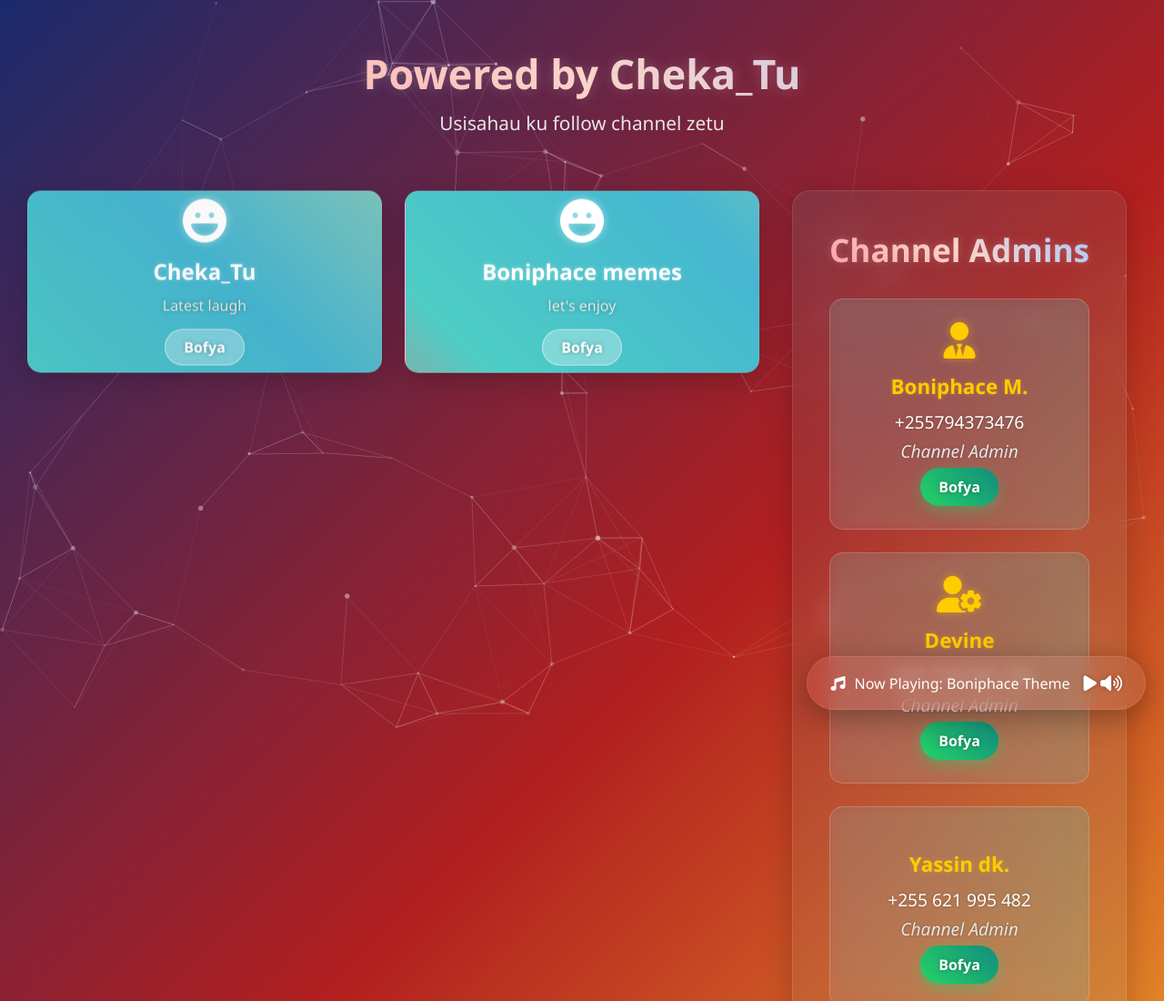
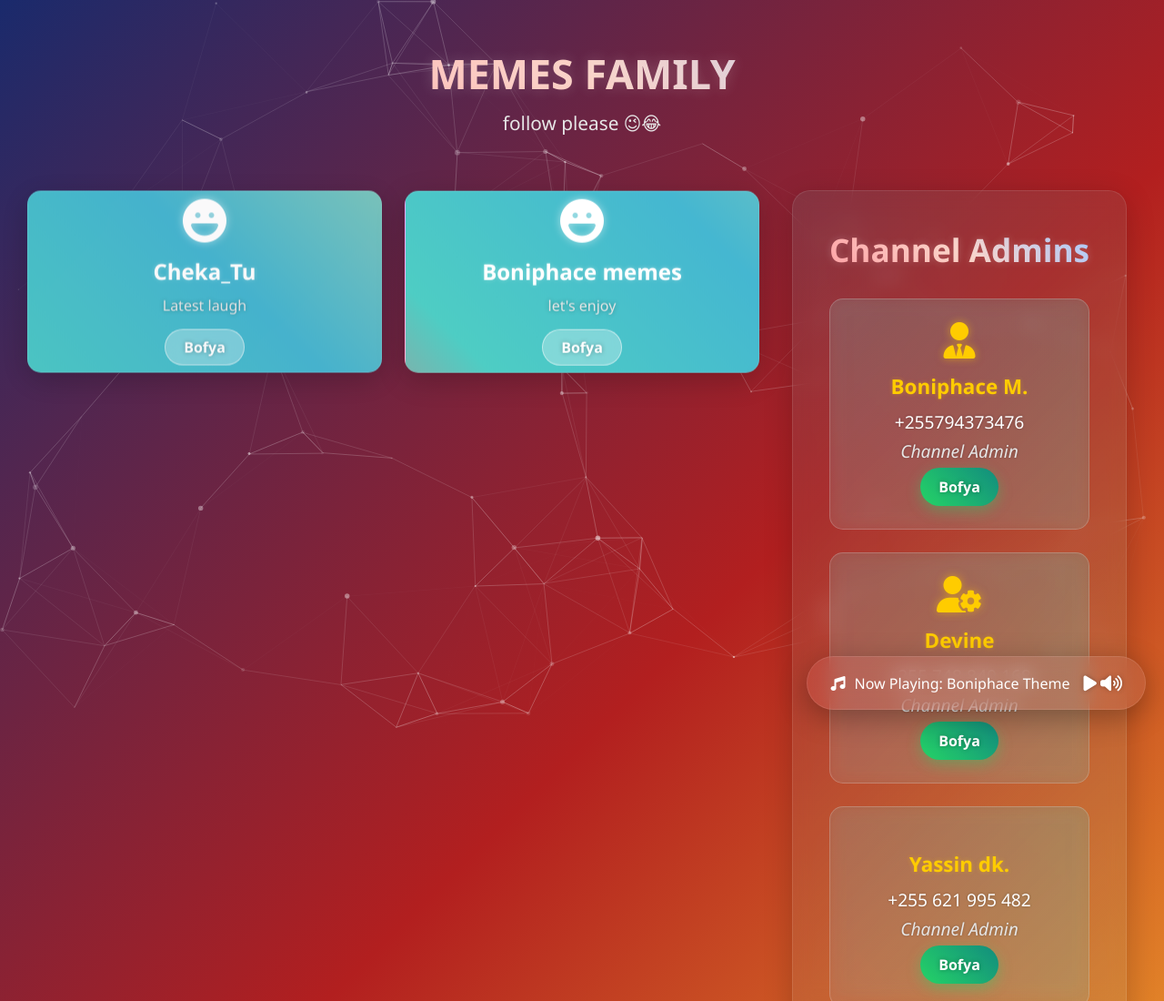
Before and after one commit to boniphacebrave/Cheka_Tu2, a plain HTML site: page index.html in a window 1280 px wide. Shown: the top 1100 px of the page at 91% size. Drawn offline with nearby package versions, Linux system fonts and the light colour scheme.

Commit message:
Update index.html

```diff
--- a/index.html
+++ b/index.html
@@ -3,7 +3,7 @@
 <head>
     <meta charset="UTF-8">
     <meta name="viewport" content="width=device-width, initial-scale=1.0">
-    <title>Cheka_Tu - Family</title>
+    <title>MEMES - FAMILY</title>
     <link rel="stylesheet" href="https://cdnjs.cloudflare.com/ajax/libs/font-awesome/6.4.0/css/all.min.css">
     <style>
         * {
@@ -429,8 +429,8 @@
     <!-- Main Content -->
     <div id="main-content">
         <div class="header">
-            <h1>Powered by Cheka_Tu</h1>
-            <p>Usisahau ku follow channel zetu</p>
+            <h1>MEMES FAMILY</h1>
+            <p>follow please 😉😂</p>
         </div>
 
         <!-- Channels Section -->
```
